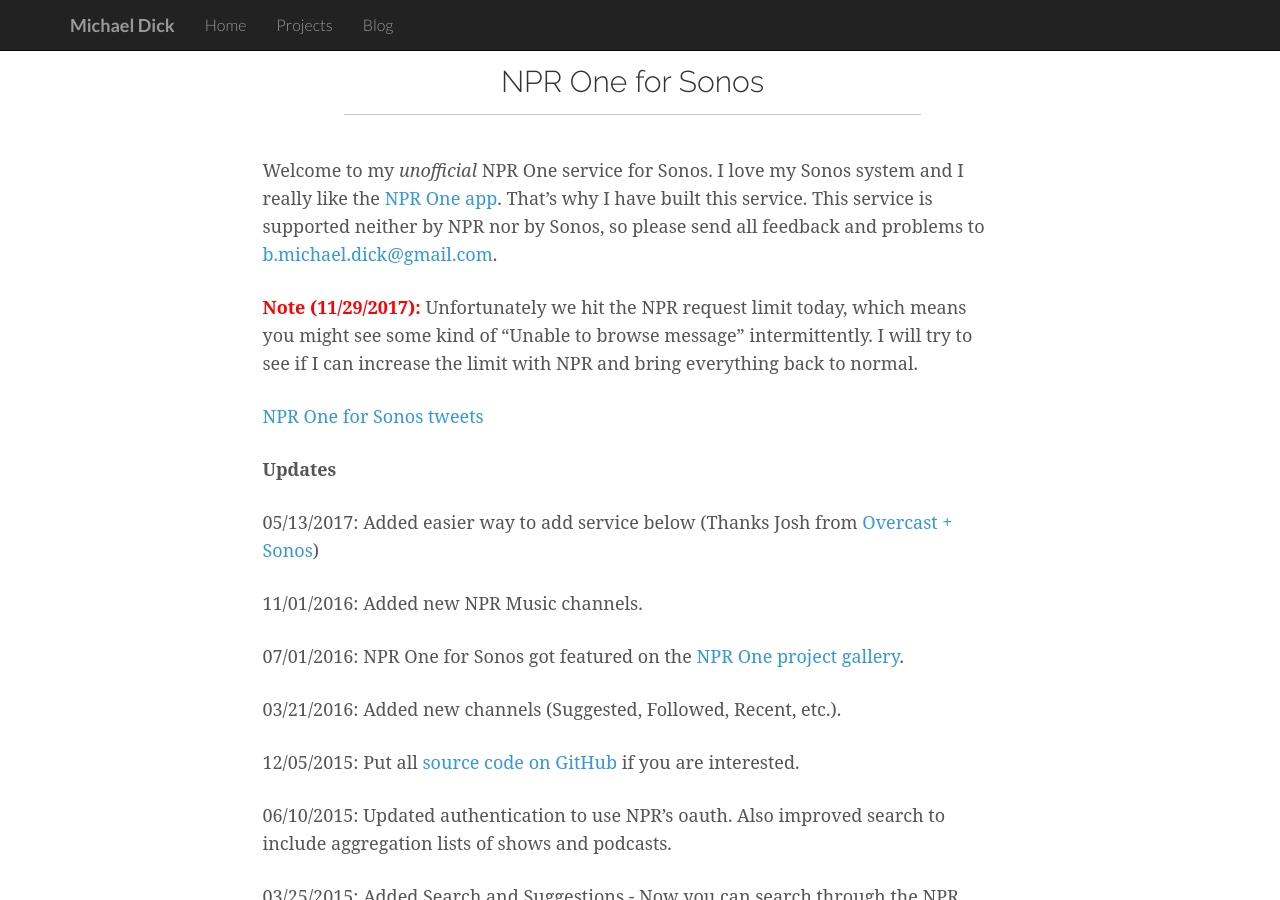
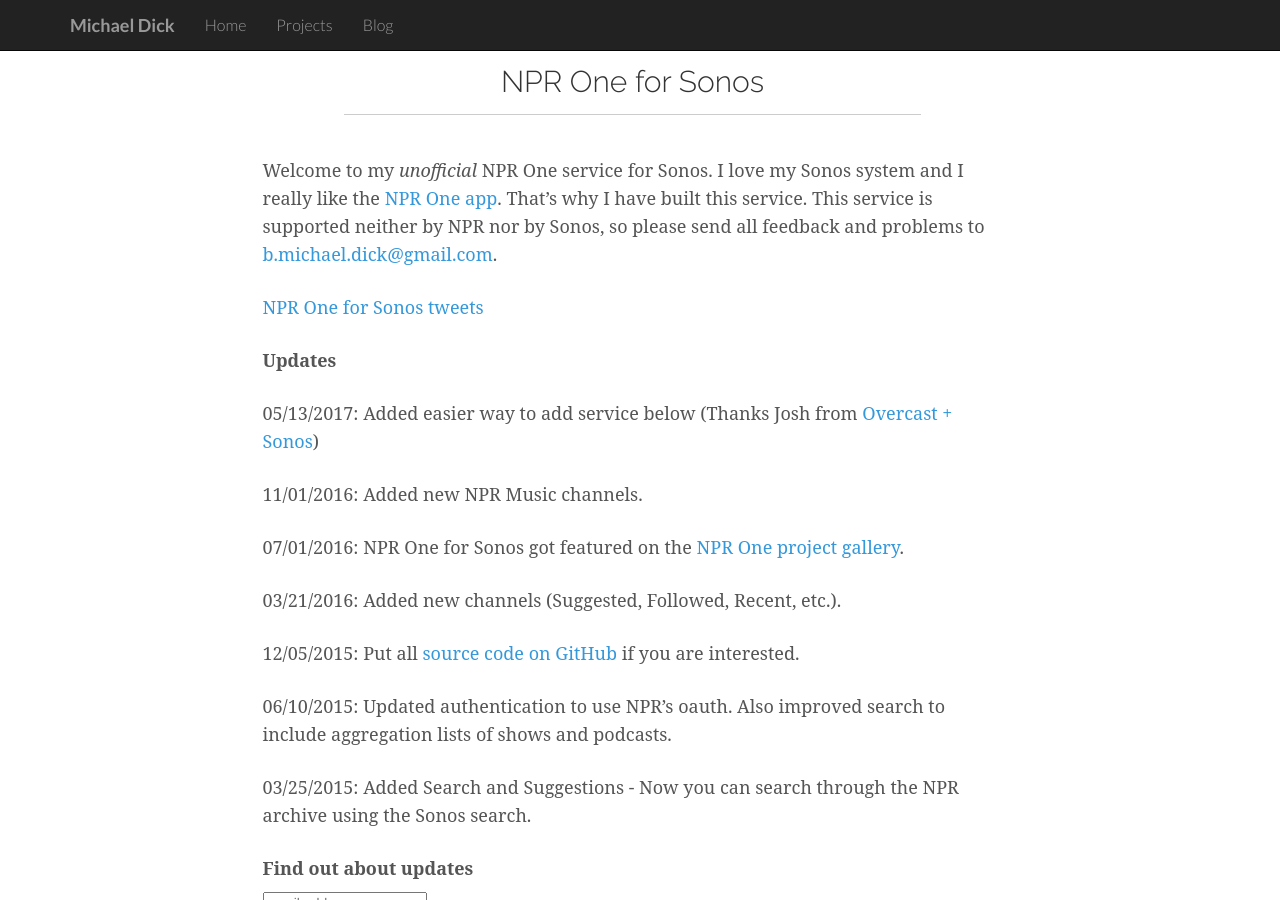
Before and after one commit to bertique/bertique.github.io, a Jekyll site: the page built from sonosnpr.md, in a window 1280 px wide and 900 px high. Built offline with Jekyll 4.4.1, drawn with Linux system fonts in a browser that asks for light colours; comment, search, counter and statistics services are not loaded.

Commit message:
Revert "Add NPR rate limit note"
This reverts commit 9d0ad5f9d8fb1077209ea9910125e2f446851400.

```diff
--- a/sonosnpr.md
+++ b/sonosnpr.md
@@ -12,9 +12,6 @@
 ---
 
 Welcome to my *unofficial* NPR One service for Sonos. I love my Sonos system and I really like the [NPR One app](http://www.npr.org/about/products/npr-one/){:target="_blank"}. That's why I have built this service. This service is supported neither by NPR nor by Sonos, so please send all feedback and problems to [b.michael.dick@gmail.com](mailto:b.michael.dick@gmail.com).
-
-<span style="color:red;">**Note (11/29/2017):**</span> Unfortunately we hit the NPR request limit today, which means you might see some kind of "Unable to browse message" intermittently. I will try to see if I can increase the limit with NPR and bring everything back to normal.
-
 
 <a class="twitter-grid" data-limit="3" data-partner="tweetdeck" href="https://twitter.com/midi2dot0/timelines/856291675596967938">NPR One for Sonos tweets</a> <script async src="//platform.twitter.com/widgets.js" charset="utf-8"></script>
 
```
